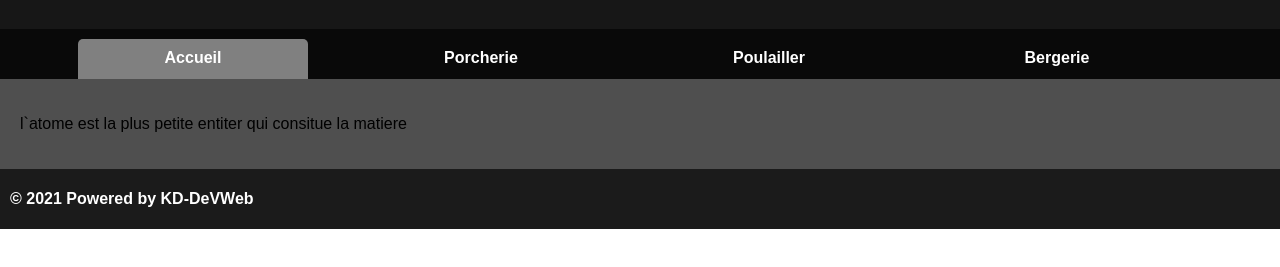
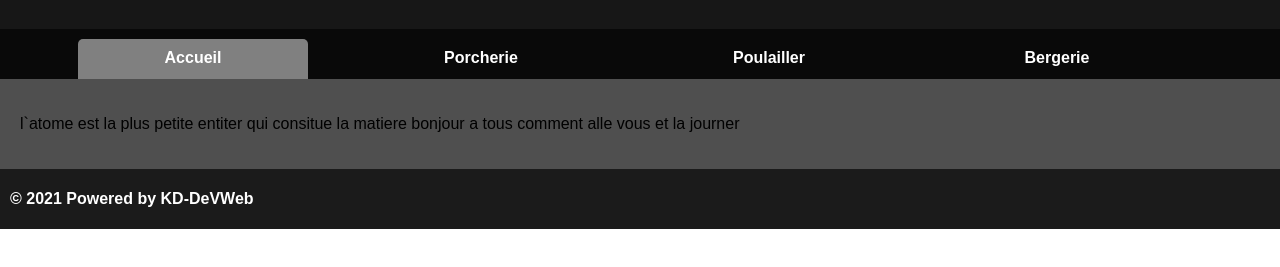
Before and after one commit to Blondelle-sudo/Ferme, a plain HTML site: page public/test.html in a window 1280 px wide. Shown: the part 51-318 px from the top of the page. Drawn offline with Linux system fonts and the light colour scheme; files whose address does not match are found by name.

Commit message:
salutation

```diff
--- a/public/test.html
+++ b/public/test.html
@@ -29,6 +29,7 @@
     <section class="main">
       <p>
         l`atome est la plus petite entiter qui consitue la matiere
+        bonjour a tous comment alle vous et la journer
 
       </p>
     </section>
```
